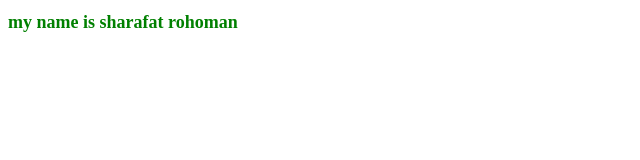
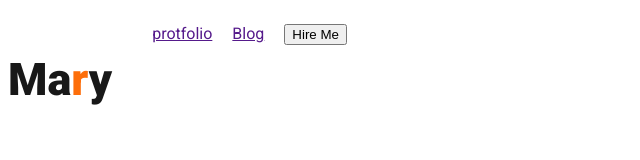
Before and after one commit to Md-Sharafat-Rohoman/f-portfolio-resources1, a plain HTML site: page index.html in a window 1280 px wide. Shown: the whole page, without its empty margins (0-640 px from the left). Drawn offline with Linux system fonts and the light colour scheme.

Commit message:
'second'

```diff
--- a/index.html
+++ b/index.html
@@ -6,11 +6,23 @@
     <meta name="viewport" content="width=device-width, initial-scale=1.0">
     <title>protfolio resources</title>
     <link rel="stylesheet" href="style.css">
+    <link rel="preconnect" href="https://fonts.googleapis.com">
+    <link rel="preconnect" href="https://fonts.gstatic.com" crossorigin>
+    <link
+        href="https://fonts.googleapis.com/css2?family=Roboto:ital,wght@0,400;0,500;0,700;0,900;1,400;1,500;1,700;1,900&display=swap"
+        rel="stylesheet">
 </head>
 
 <body>
     <header>
-        <h1>my name is sharafat rohoman</h1>
+        <nav>
+            <h3 class="nav-title">Ma<span class="text-primary">r</span>y</h3>
+            <ul>
+                <li><a href="">protfolio</a></li>
+                <li><a href="">Blog</a></li>
+                <li><button>Hire Me</button></li>
+            </ul>
+        </nav>
     </header>
     <main>
 
--- a/style.css
+++ b/style.css
@@ -1,4 +1,24 @@
-h1{
-    font-size: large;
-    color: green;
+body {
+    font-family: "Roboto", sans-serif;
 }
+
+/* nav related style */
+.text-primary{
+    color: #FD6E0A;
+}
+nav {
+    display: flex;
+}
+.nav-title{
+    color: #181818;
+    font-size: 45px;
+    font-weight: 800;
+}
+
+nav ul{
+    display: flex;
+}
+nav li{
+    list-style: none;
+    margin-right: 20px;
+}
```
Also changed, not shown: images/developer.png (added), images/hardy.png (added), images/header_bg.png (added), images/icons/facebook.png (added), images/icons/insta.png (added), images/icons/js.png (added), images/icons/mongo.png (added), images/icons/nodejs.png (added), images/icons/react.png (added), images/icons/twitter.png (added).
